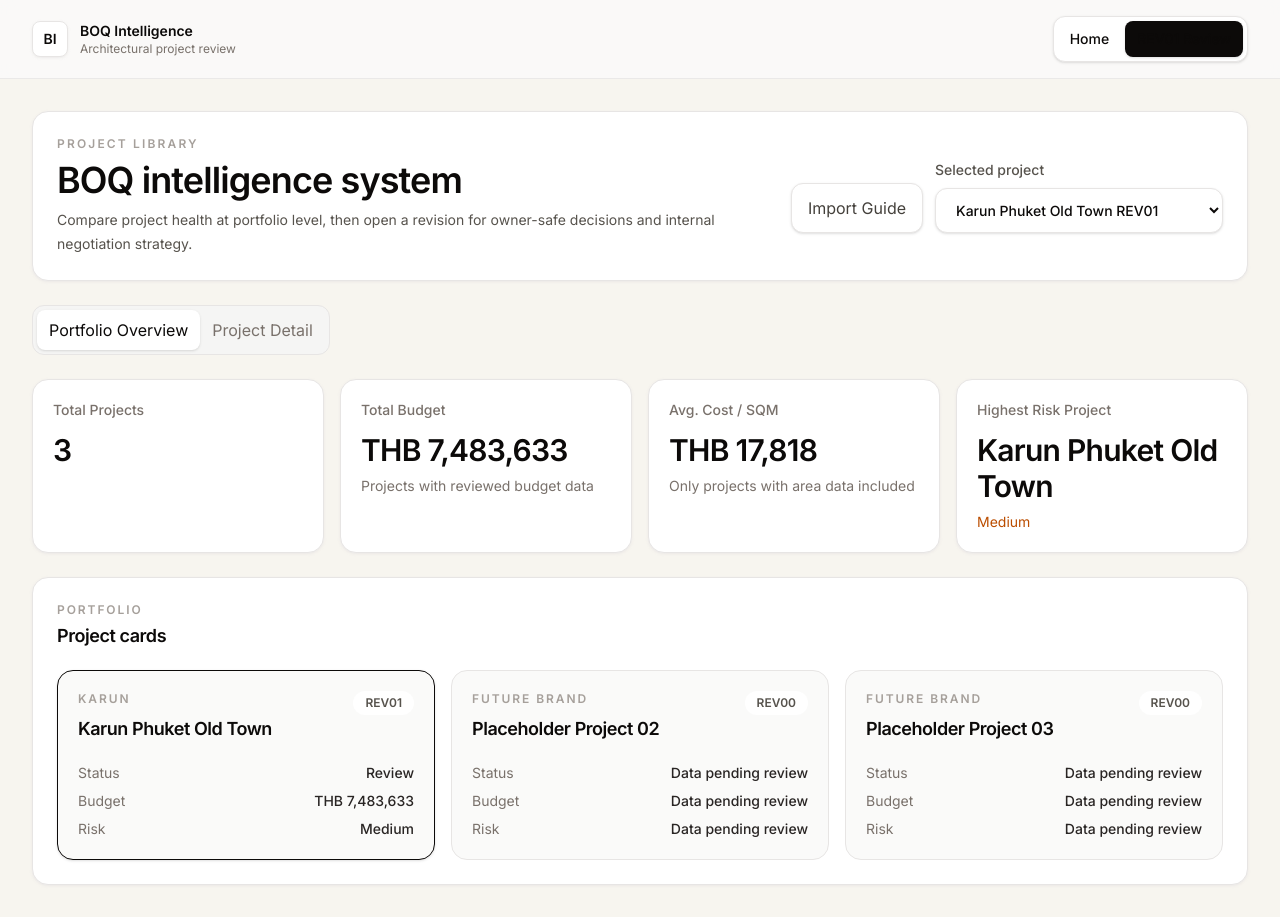
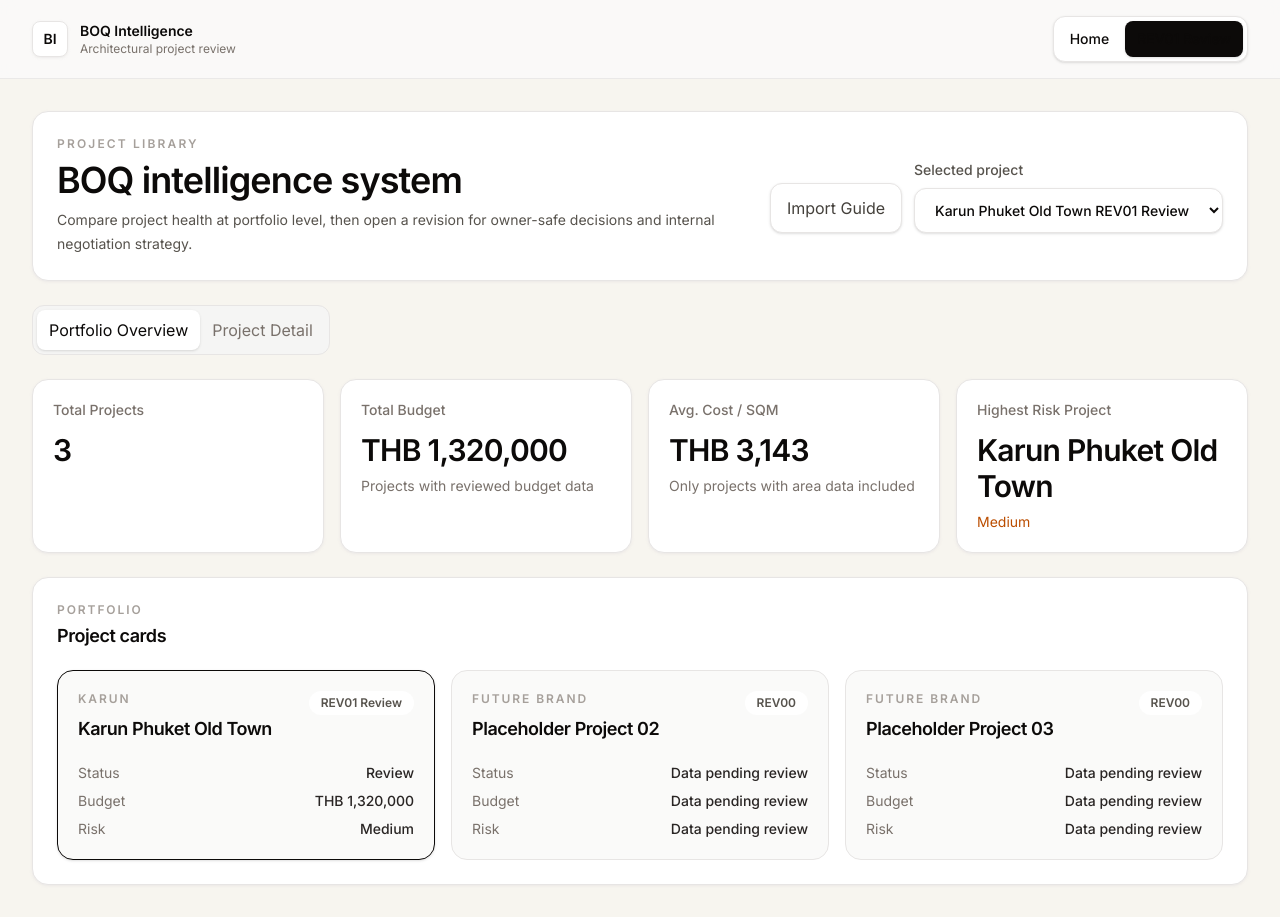
Before and after one commit to phorrtananchai-debug/beblank-cost-dashboard, a React (Vite) app: page /cost-dashboard in a window 1280 px wide. Built offline with nearby package versions, Linux system fonts and the light colour scheme.

Commit message:
fix karun phuket rev01 budget data

```diff
--- a/src/data/projects.js
+++ b/src/data/projects.js
@@ -4,12 +4,12 @@ export const projects = [
     projectName: 'Karun Phuket Old Town',
     brand: 'Karun',
     branch: 'Phuket Old Town',
-    revision: 'REV01',
+    revision: 'REV01 Review',
     status: 'Review',
-    currentBudget: 7483632.5,
-    previousBudget: 7532450,
-    deltaAmount: -48817.5,
-    deltaPercent: -0.65,
+    currentBudget: 1320000,
+    previousBudget: 1397000,
+    deltaAmount: -77000,
+    deltaPercent: -5.5,
     lastUpdated: '15 May 2026',
     areaSqm: 420,
     scopeCompleteness: '82%',
@@ -17,19 +17,20 @@ export const projects = [
     ownerSupplyCount: 1,
     negotiationPriority: 'High',
     costBreakdown: [
-      { name: 'Architectural', value: 4862942.5, color: '#1c1917' },
-      { name: 'Electrical', value: 1064500, color: '#64748b' },
-      { name: 'AC', value: 836900, color: '#7c6f5f' },
-      { name: 'Water System', value: 719290, color: '#b08968' },
+      { name: 'Architectural Work', value: 670511, color: '#1c1917' },
+      { name: 'Electrical System', value: 300585, color: '#64748b' },
+      { name: 'Air Condition System', value: 260840, color: '#7c6f5f' },
+      { name: 'Water System', value: 40600, color: '#b08968' },
     ],
     revisionDelta: {
       items: [
-        { label: 'Architectural', value: -12967.5 },
-        { label: 'Electrical', value: -44550 },
-        { label: 'AC', value: -31900 },
+        { label: 'Architectural Work', value: -12967.5 },
+        { label: 'Electrical System', value: -44550 },
+        { label: 'Air Condition System', value: -31900 },
         { label: 'Water System', value: 40600 },
+        { label: 'Discount Increase', value: -21182.5 },
       ],
-      notes: ['Discount increased'],
+      notes: [],
     },
     risks: [
       {
@@ -68,7 +69,7 @@ export const projects = [
     ],
     ownerSupplyItems: ['Chandelier by owner'],
     ownerSummary:
-      'REV01 currently reduces the total budget while leaving several important exclusions visible. The owner decision should focus on confirming AC specification, water system detail, lighting level, and owner-supplied chandelier responsibility before final sign-off.',
+      'REV01 Review sets the current BOQ budget at THB 1,320,000, reduced by THB 77,000 from the previous issue. The owner decision should focus on confirming AC specification, water system detail, lighting level, and owner-supplied chandelier responsibility before final sign-off.',
     internalNotes: {
       overpricedItems: [
         'Water system increase needs itemized labor and equipment validation.',
--- a/src/pages/CostDashboard.jsx
+++ b/src/pages/CostDashboard.jsx
@@ -47,6 +47,11 @@ const hasProjectDetail = (project) =>
 
 const getChecklistLabel = (item) =>
   typeof item === 'string' ? item : item.label
+
+const getRevisionStatus = (project) =>
+  project.revision.toLowerCase().includes(project.status.toLowerCase())
+    ? project.revision
+    : `${project.revision} ${project.status}`
 
 function EmptyState() {
   return (
@@ -327,16 +332,16 @@ function ProjectDetail({ project }) {
               {project.projectName}
             </h2>
             <p className="mt-4 max-w-2xl text-base leading-7 text-stone-600">
-              {project.revision} {project.status.toLowerCase()} turns the BOQ
-              into a concise owner decision view: what changed, where risk
-              remains, and what to negotiate next.
+              {getRevisionStatus(project)} turns the BOQ into a concise owner
+              decision view: what changed, where risk remains, and what to
+              negotiate next.
             </p>
           </div>
 
           <div className="grid gap-3 rounded-2xl border border-stone-200 bg-[#f7f5ef] p-4">
             {[
               ['Project Name', project.projectName],
-              ['Revision Status', `${project.revision} ${project.status}`],
+              ['Revision Status', getRevisionStatus(project)],
               ['Current Budget', formatMoney(project.currentBudget, true)],
               ['Previous Budget', formatMoney(project.previousBudget, true)],
               ['Budget Delta', formatMoney(project.deltaAmount, true)],
--- a/src/pages/OwnerPresentation.jsx
+++ b/src/pages/OwnerPresentation.jsx
@@ -69,6 +69,8 @@ function OwnerPresentation() {
 
   const getChecklistLabel = (item) =>
     typeof item === 'string' ? item : item.label
+
+  const revisionStatus = project.revision
 
   const hasDetail =
     typeof project.currentBudget === 'number' && project.costBreakdown.length > 0
@@ -152,7 +154,7 @@ function OwnerPresentation() {
             {[
               ['Brand', project.brand],
               ['Branch', project.branch],
-              ['Revision', `${project.revision} ${project.status}`],
+              ['Revision', revisionStatus],
               ['Status', project.status],
               ['Current Budget', formatMoney(project.currentBudget, true)],
               ['Previous Budget', formatMoney(project.previousBudget, true)],
```
